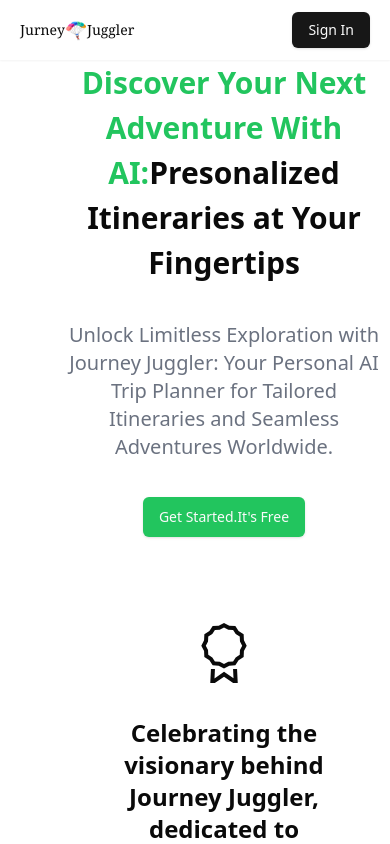
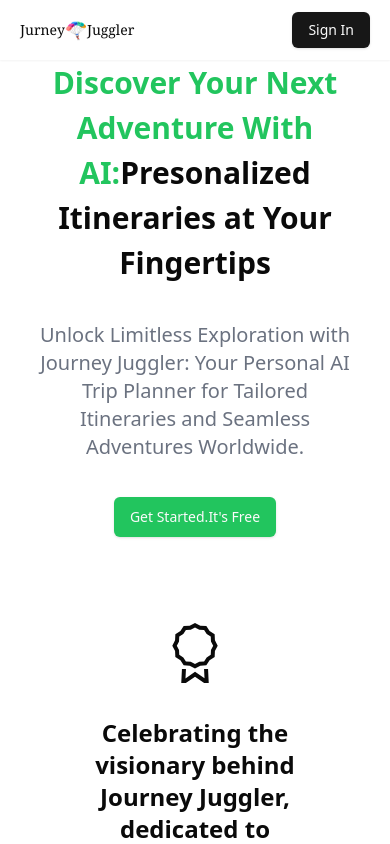
Before and after one commit to 1thenameisshivam/Journey-Juggler, a React (Vite) app: page / in a window 390 px wide. Shown: the top 844 px of the page. Built offline with nearby package versions, Linux system fonts and the light colour scheme; no server answers.

Commit message:
small css margine bug fix

```diff
--- a/src/pages/Home.jsx
+++ b/src/pages/Home.jsx
@@ -5,7 +5,7 @@
 
 const Home = () => {
   return (
-    <div className="flex justify-center items-center flex-col mx-56 gap-9">
+    <div className="flex justify-center items-center flex-col md:mx-56 gap-9">
       <h1 className="font-extrabold w-80 md:w-auto sm:text-[60px] text-center text-[30px] ">
         <span className="text-green-500">
           Discover Your Next Adventure With AI:
```
